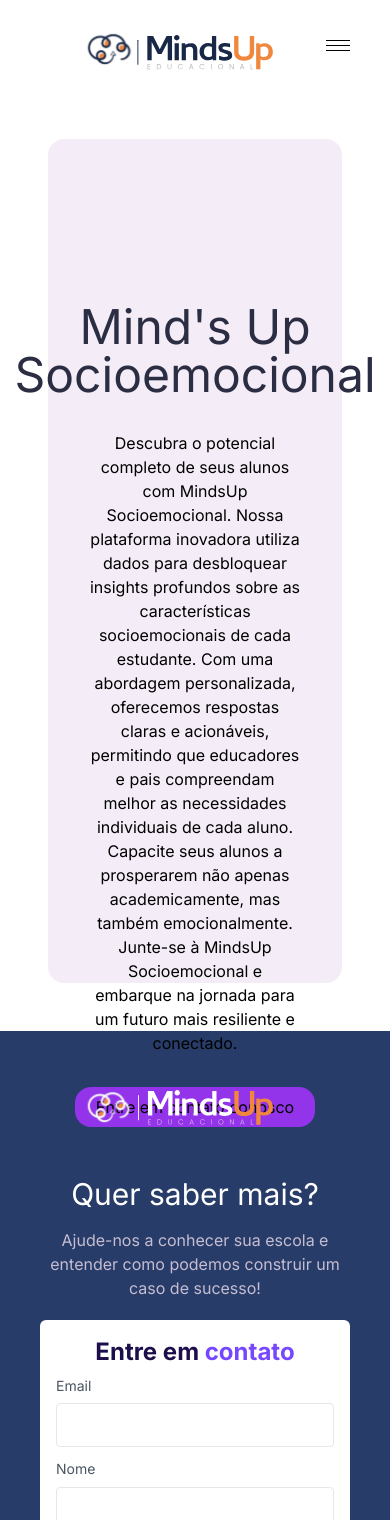
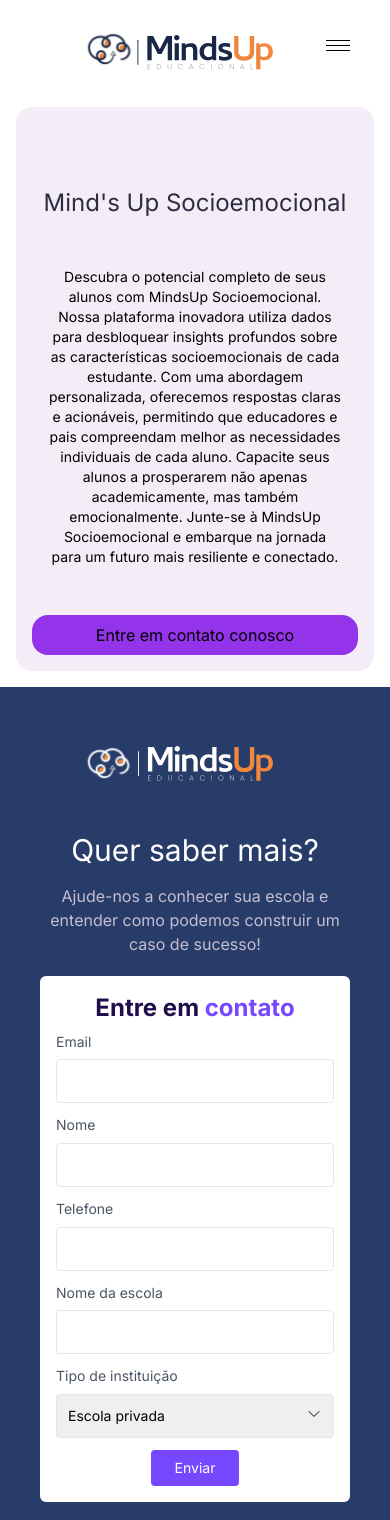
Before and after one commit to juliocesarnb/MindsUP, a Next.js app: page /Socioemocional in a window 390 px wide. Shown: the top 1520 px of the page. Built offline with nearby package versions, Linux system fonts and the light colour scheme.

Commit message:
ajuste de responsividade dos links dos cards

```diff
--- a/src/app/Insights/page.js
+++ b/src/app/Insights/page.js
@@ -2,34 +2,32 @@
 import Navbar from "../components/Navbar";
 import Background from "../components/Background";
 import Footer from "../components/Footer";
-
 import Link from "next/link";
 
 const Insights = () => {
   return (
     <Background>
       <Navbar />
-      <section className="h-screen bg-orange-3 rounded-2xl m-12">
-        <div className="flex flex-col gap-8 justify-center items-center container pt-32 p-10">
-          <h1 className="text-orange-dark text-center pt-9 text-5xl">
+      <section className="h-auto lg:h-screen bg-orange-3 rounded-2xl m-4 sm:m-8 lg:m-12">
+        <div className="flex flex-col gap-8 justify-center items-center container pt-16 sm:pt-24 lg:pt-32 p-4 sm:p-8 md:p-10 lg:p-12">
+
+          <h1 className="text-orange-dark text-center pt-4 sm:pt-6 lg:pt-9 text-2xl sm:text-3xl md:text-4xl lg:text-5xl">
             Mind's Up Insights
           </h1>
 
-          <p className="text-black text-md text-center">
-            A equipe de suporte de dados da Mind's Up analisa os dados escolares
-            dos simulados e da avaliação socioemocional e fornecem insights para
-            toda a gestão escolar sobre competências que devem ser trabalhadas
-            nos estudantes. Nossos insights abordam temas tanto cognitivos
-            quanto socioemocionais, possibilitando um desenvolvimento integral
-            dos estudantes.
+          <p className="text-black text-sm sm:text-base md:text-lg lg:text-xl text-center">
+            A equipe de suporte de dados da Mind's Up analisa os dados escolares dos simulados e da avaliação socioemocional e fornecem insights para toda a gestão escolar sobre competências que devem ser trabalhadas nos estudantes. Nossos insights abordam temas tanto cognitivos quanto socioemocionais, possibilitando um desenvolvimento integral dos estudantes.
           </p>
-          <button className="bg-orange-300 w-[15rem] hover:bg-orange-500 p-2 rounded-2xl">
-            <Link href="Insights">Entre em contato conosco</Link>
+
+          <button className="bg-orange-300 w-full sm:w-[12rem] md:w-[15rem] hover:bg-orange-500 p-2 sm:p-3 md:p-4 rounded-2xl">
+            <Link href="#contatos">Entre em contato conosco</Link>
           </button>
+
         </div>
       </section>
       <Footer />
     </Background>
   );
 };
+
 export default Insights;
--- a/src/app/Simulados/page.js
+++ b/src/app/Simulados/page.js
@@ -2,38 +2,32 @@
 import Navbar from "../components/Navbar";
 import Background from "../components/Background";
 import Footer from "../components/Footer";
-
 import Link from "next/link";
 
 const Insights = () => {
   return (
     <Background>
       <Navbar />
-      <section className="h-screen bg-blue-100 rounded-2xl m-12">
-        <div className="flex flex-col gap-8 justify-center items-center container pt-32 p-10">
-          <h1 className="text-blue-dark text-center pt-9 text-5xl">
+      <section className="h-auto lg:h-screen bg-blue-100 rounded-2xl m-4 sm:m-8 lg:m-12">
+        <div className="flex flex-col gap-8 justify-center items-center container pt-16 sm:pt-24 lg:pt-32 p-4 sm:p-8 md:p-10 lg:p-12">
+
+          <h1 className="text-blue-dark text-center pt-4 sm:pt-6 lg:pt-9 text-2xl sm:text-3xl md:text-4xl lg:text-5xl">
             Mind's Up Simulados
           </h1>
 
-          <p className="text-black text-md text-center">
-            Os simulados Mind's Up são aplicados aos estudantes do 9º ao 3º ano
-            e são corrigidos com Teoria da Resposta ao Item (TRI), mesmo método
-            de correção do ENEM. Por meio da nossa plataforma, o professor pode
-            entender quais competências devem ser trabalhadas para diferentes
-            tipos de estudantes, permitindo uma abordagem pedagógica mais
-            personalizada. Além disso, disponibilizamos listas de exercícios por
-            competência. Após os simulados, os estudantes recebem uma devolutiva
-            personalizada com ferramentas de ciência comportamental para
-            aumentar o engajamento nas atividades educacionais. Empodere
-            professores e estudantes com Mind's Up Simulados
+          <p className="text-black text-sm sm:text-base md:text-lg lg:text-xl text-center">
+            Os simulados Mind's Up são aplicados aos estudantes do 9º ao 3º ano e são corrigidos com Teoria da Resposta ao Item (TRI), mesmo método de correção do ENEM. Por meio da nossa plataforma, o professor pode entender quais competências devem ser trabalhadas para diferentes tipos de estudantes, permitindo uma abordagem pedagógica mais personalizada. Além disso, disponibilizamos listas de exercícios por competência. Após os simulados, os estudantes recebem uma devolutiva personalizada com ferramentas de ciência comportamental para aumentar o engajamento nas atividades educacionais. Empodere professores e estudantes com Mind's Up Simulados.
           </p>
-          <button className="bg-blue-600 w-[15rem] hover:bg-purple-2 p-2 rounded-2xl">
+
+          <button className="bg-blue-600 w-full sm:w-[12rem] md:w-[15rem] hover:bg-purple-2 p-2 sm:p-3 md:p-4 rounded-2xl">
             <Link href="#contatos">Entre em contato conosco</Link>
           </button>
+
         </div>
       </section>
       <Footer />
     </Background>
   );
 };
+
 export default Insights;
--- a/src/app/Socioemocional/page.js
+++ b/src/app/Socioemocional/page.js
@@ -4,35 +4,24 @@
 import Footer from "../components/Footer";
 import Link from "next/link";
 
-
-
 const Produtos = () => {
   return (
     <Background>
       <Navbar />
-      <section className="h-screen bg-purple-1 rounded-2xl m-12">
-        <div className="flex flex-col gap-8 justify-center items-center container pt-32 p-10">
+      <section className="h-auto lg:h-screen bg-purple-1 rounded-2xl m-4 sm:m-8 lg:m-12">
+        <div className="flex flex-col gap-8 justify-center items-center container pt-16 sm:pt-24 lg:pt-32 p-4 sm:p-8 md:p-10 lg:p-12">
 
-            <h1 className="text-blue-dark text-center pt-9 text-5xl">
+          <h1 className="text-blue-dark text-center pt-4 sm:pt-6 lg:pt-9 text-2xl sm:text-3xl md:text-4xl lg:text-5xl">
             Mind's Up Socioemocional
-            </h1>
+          </h1>
 
+          <p className="text-black text-sm sm:text-base md:text-lg lg:text-xl text-center overflow-hidden  p-4 sm:p-6 md:p-8">
+            Descubra o potencial completo de seus alunos com MindsUp Socioemocional. Nossa plataforma inovadora utiliza dados para desbloquear insights profundos sobre as características socioemocionais de cada estudante. Com uma abordagem personalizada, oferecemos respostas claras e acionáveis, permitindo que educadores e pais compreendam melhor as necessidades individuais de cada aluno. Capacite seus alunos a prosperarem não apenas academicamente, mas também emocionalmente. Junte-se à MindsUp Socioemocional e embarque na jornada para um futuro mais resiliente e conectado.
+          </p>
 
-            <p className="text-black text-md text-center">
-              Descubra o potencial completo de seus alunos com MindsUp
-              Socioemocional. Nossa plataforma inovadora utiliza dados para
-              desbloquear insights profundos sobre as características
-              socioemocionais de cada estudante. Com uma abordagem
-              personalizada, oferecemos respostas claras e acionáveis,
-              permitindo que educadores e pais compreendam melhor as
-              necessidades individuais de cada aluno. Capacite seus alunos a
-              prosperarem não apenas academicamente, mas também emocionalmente.
-              Junte-se à MindsUp Socioemocional e embarque na jornada para um
-              futuro mais resiliente e conectado.
-            </p>
-            <button className="bg-purple-600  w-[15rem] hover:bg-purple-2 p-2 rounded-2xl">
-              <Link href="#contatos">Entre em contato conosco</Link>
-            </button>
+          <button className="bg-purple-600 w-full sm:w-[12rem] md:w-[15rem] hover:bg-purple-2 p-2 sm:p-3 md:p-4 rounded-2xl">
+            <Link href="#contatos">Entre em contato conosco</Link>
+          </button>
 
         </div>
       </section>
@@ -40,4 +29,5 @@
     </Background>
   );
 };
+
 export default Produtos;
--- a/src/app/components/Accordion.js
+++ b/src/app/components/Accordion.js
@@ -64,7 +64,7 @@
                   } text-black-5 rounded-xl leading-130 text-20px lg:text-22px tracking-tighter`}
                 >
                   <button
-                    className={`w-full flex text-black hover:text-purple-300`}
+                    className={`w-full flex text-black`}
                     type="button"
                     aria-expanded={activeIndex === index ? "true" : "false"}
                     aria-controls={`accordion1sect${index}`}
```
